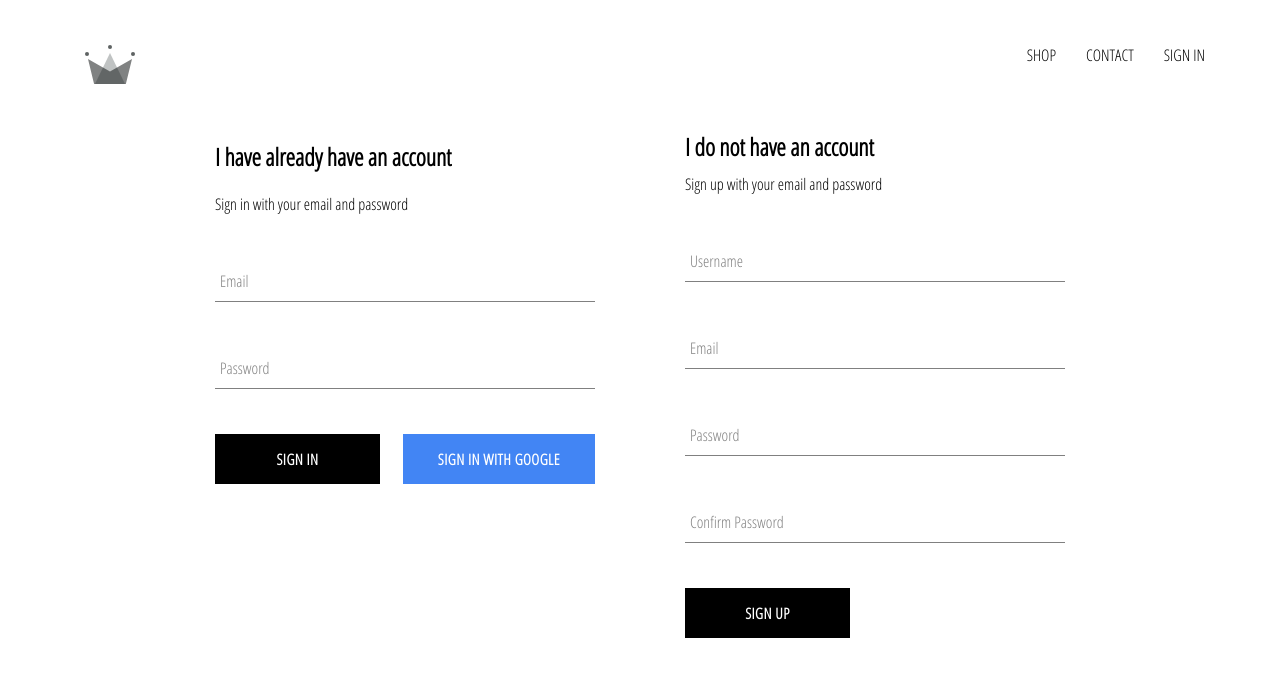
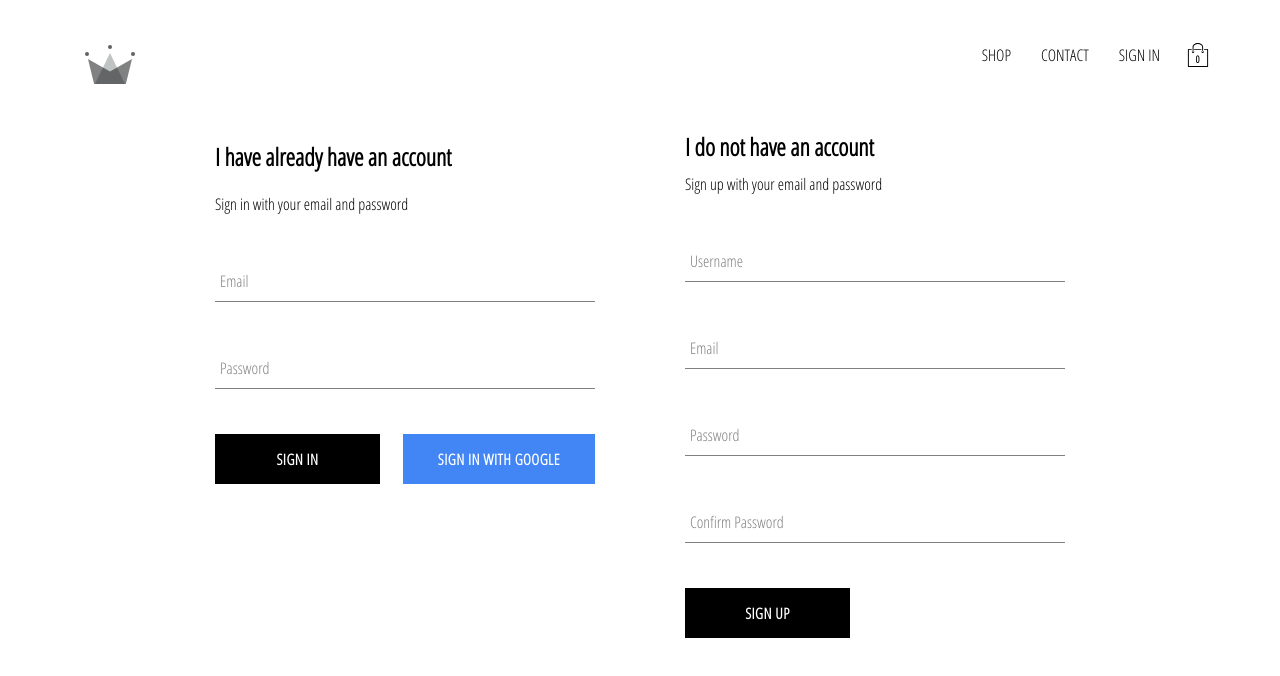
Before and after one commit to Abhi09jeet2000/EcommerceCrown, a React (Create React App) app: page /signin in a window 1280 px wide. Shown: the top 676 px of the page. Built offline with nearby package versions, Linux system fonts and the light colour scheme; no server answers.

Commit message:
Added Cart Icon and Cart Component

```diff
--- /dev/null
+++ b/src/components/cart-dropdown/cart-dropdown.jsx
@@ -0,0 +1,15 @@
+import React from 'react'
+
+import CustomButton from '../custom-button/custom-button'
+
+import './cart-dropdown.scss'
+
+const CartDropDown = () => (
+  <div className="cart-dropdown">
+    <div className="cart-items">
+      <CustomButton>GO TO CHECKOUT</CustomButton>
+    </div>
+  </div>
+)
+
+export default CartDropDown
--- /dev/null
+++ b/src/components/cart-dropdown/cart-dropdown.scss
@@ -0,0 +1,24 @@
+.cart-dropdown {
+  position: absolute;
+  width: 240px;
+  height: 340px;
+  display: flex;
+  flex-direction: column;
+  padding: 20px;
+  border: 1px solid black;
+  background-color: white;
+  top: 80px;
+  right: 0;
+  z-index: 5;
+
+  .cart-items {
+    height: 240px;
+    display: flex;
+    flex-direction: column;
+    overflow: auto;
+  }
+
+  button {
+    margin-top: auto;
+  }
+}
--- /dev/null
+++ b/src/components/cart-icon/cart-icon.jsx
@@ -0,0 +1,19 @@
+import React from 'react'
+import { connect } from 'react-redux'
+import { ReactComponent as ShoppingIcon } from '../../assests/shopping-bag.svg'
+import { toggleCartHidden } from '../../redux/cart/cart.actions'
+
+import './cart-icon.scss'
+
+const CartIcon = ({ toggleCartHidden }) => (
+  <div className="cart-icon" onClick={toggleCartHidden}>
+    <ShoppingIcon className="shopping-icon" />
+    <span className="item-count">0</span>
+  </div>
+)
+
+const mapDispatchToProps = (dispatch) => ({
+  toggleCartHidden: () => dispatch(toggleCartHidden()),
+})
+
+export default connect(null, mapDispatchToProps)(CartIcon)
--- /dev/null
+++ b/src/components/cart-icon/cart-icon.scss
@@ -0,0 +1,21 @@
+.cart-icon {
+  width: 45px;
+  height: 45px;
+  position: relative;
+  display: flex;
+  align-items: center;
+  justify-content: center;
+  cursor: pointer;
+
+  .shopping-icon {
+    width: 24px;
+    height: 24px;
+  }
+
+  .item-count {
+    position: absolute;
+    font-size: 10px;
+    font-weight: bold;
+    bottom: 12px;
+  }
+}
--- a/src/components/header/header.jsx
+++ b/src/components/header/header.jsx
@@ -5,7 +5,10 @@ import { auth } from '../../firebase/firebase.utils'
 import './header.scss'
 
 import { ReactComponent as Logo } from '../../assests/crown.svg'
-const Header = ({ currentUser }) => (
+import CartIcon from '../cart-icon/cart-icon'
+import CartDropDown from '../cart-dropdown/cart-dropdown'
+
+const Header = ({ currentUser, hidden }) => (
   <div className="header">
     <Link className="logo-container" to="/">
       <Logo className="logo" />
@@ -26,12 +29,15 @@ const Header = ({ currentUser }) => (
           SIGN IN
         </Link>
       )}
+      <CartIcon />
     </div>
+    {hidden ? null : <CartDropDown />}
   </div>
 )
 
-const mapStateToProps = (state) => ({
-  currentUser: state.user.currentUser,
+const mapStateToProps = ({ user: { currentUser }, cart: { hidden } }) => ({
+  currentUser,
+  hidden,
 })
 
 export default connect(mapStateToProps)(Header)
--- /dev/null
+++ b/src/redux/cart/cart.actions.js
@@ -0,0 +1,5 @@
+import { CartActionTypes } from './cart.types'
+
+export const toggleCartHidden = () => ({
+  type: CartActionTypes.TOOGLE_CART_HIDDEN,
+})
--- /dev/null
+++ b/src/redux/cart/cart.reducer.js
@@ -0,0 +1,18 @@
+import { CartActionTypes } from './cart.types'
+const INITIAL_STATE = {
+  hidden: true,
+}
+
+const cartReducer = (state = INITIAL_STATE, action) => {
+  switch (action.type) {
+    case CartActionTypes.TOOGLE_CART_HIDDEN:
+      return {
+        ...state,
+        hidden: !state.hidden,
+      }
+    default:
+      return state
+  }
+}
+
+export default cartReducer
--- /dev/null
+++ b/src/redux/cart/cart.types.js
@@ -0,0 +1,3 @@
+export const CartActionTypes = {
+  TOOGLE_CART_HIDDEN: 'TOOGLE_CART_HIDDEN',
+}
--- a/src/redux/root-reducer.js
+++ b/src/redux/root-reducer.js
@@ -1,6 +1,8 @@
 import { combineReducers } from 'redux'
 
 import userReducer from './user/user-reducer'
+import cartReducer from './cart/cart.reducer'
 export default combineReducers({
   user: userReducer,
+  cart: cartReducer,
 })
```
Also changed, not shown: src/assests/shopping-bag.svg (added).
